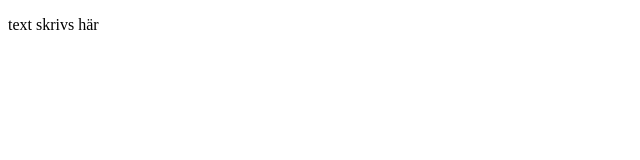
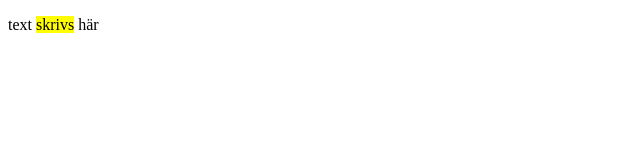
Before and after one commit to shukrallah098/fanny-WEB, a plain HTML site: page index.html in a window 1280 px wide. Shown: the full height of the page, 0-640 px from the left. Drawn offline with Linux system fonts and the light colour scheme.

Commit message:
Update index.html

```diff
--- a/index.html
+++ b/index.html
@@ -4,6 +4,6 @@
 	<title>rubrik</title>
 </head>
 <body>
-	<p> text skrivs här</p>
+	<p> text <mark>skrivs</mark> här</p>
 </body>
 </html>
```
